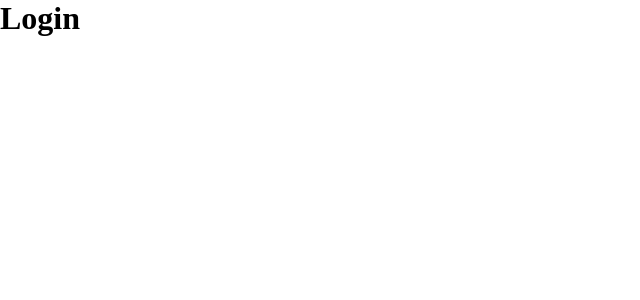
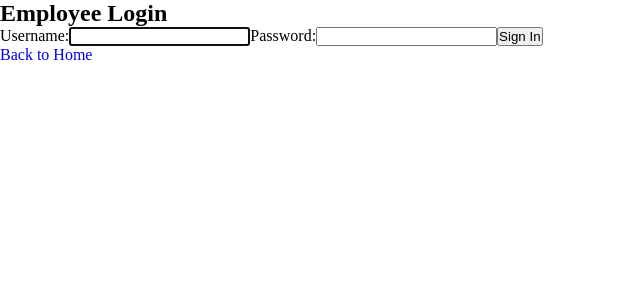
Before and after one commit to Neil-McCarthy/Trinkets-for-Trade, a React (Create React App) app in the folder frontend/: page /login in a window 1280 px wide. Shown: the top 300 px of the page, without its empty margins (0-640 px from the left). Built offline with nearby package versions, Linux system fonts and the light colour scheme.

Commit message:
create auth token on login/remove on logout

```diff
--- a/frontend/src/app/store.js
+++ b/frontend/src/app/store.js
@@ -1,10 +1,12 @@
 import { configureStore } from "@reduxjs/toolkit";
 import { apiSlice } from './api/apiSlice';
 import { setupListeners } from "@reduxjs/toolkit/dist/query";
+import authReducer from '../features/auth/authSlice';
 
 export const store = configureStore({
     reducer: {
         [apiSlice.reducerPath]: apiSlice.reducer,
+        auth: authReducer
     },
     middleware: getDefaultMiddleware =>
         getDefaultMiddleware().concat(apiSlice.middleware),
--- a/frontend/src/components/common/Nav.js
+++ b/frontend/src/components/common/Nav.js
@@ -1,6 +1,28 @@
-import {Link} from 'react-router-dom';
+import { useEffect } from 'react'
+import {Link, useNavigate} from 'react-router-dom';
+import { useSendLogoutMutation } from '../../features/auth/authApiSlice';
+
 
 const Nav = () => {
+
+    const navigate = useNavigate()
+
+    const [sendLogout, {
+        isLoading,
+        isSuccess,
+        isError,
+        error
+    }] = useSendLogoutMutation()
+
+    useEffect(() => {
+        if (isSuccess) navigate('/')
+    }, [isSuccess, navigate])
+
+    if (isLoading) return <p>Logging Out...</p>
+
+    if (isError) return <p>Error: {error.data?.message}</p>
+
+
     return (
         <nav>
             <ul>
@@ -8,6 +30,7 @@
                 <Link to='/'>Trinkets</Link>
                 <Link to='/users/newUser'>Sign Up</Link>
                 <Link to='/login'>Login</Link>
+                <button onClick={sendLogout}>Logout</button>
                 <Link to='/users/usersList'>All users</Link>
             </ul>
         </nav>
--- a/frontend/src/features/auth/Login.js
+++ b/frontend/src/features/auth/Login.js
@@ -1,7 +1,98 @@
+import { useRef, useState, useEffect } from 'react'
+import { useNavigate, Link } from 'react-router-dom'
+
+import { useDispatch } from 'react-redux'
+import { setCredentials } from './authSlice'
+import { useLoginMutation } from './authApiSlice'
+
+
 const Login = () => {
-    return (
-        <h1>Login</h1>
+    const userRef = useRef()
+    const errRef = useRef()
+    const [username, setUsername] = useState('')
+    const [password, setPassword] = useState('')
+    const [errMsg, setErrMsg] = useState('')
+
+    const navigate = useNavigate()
+    const dispatch = useDispatch()
+
+    const [login, { isLoading }] = useLoginMutation()
+
+    useEffect(() => {
+        userRef.current.focus()
+    }, [])
+
+    useEffect(() => {
+        setErrMsg('');
+    }, [username, password])
+
+
+    const handleSubmit = async (e) => {
+        e.preventDefault()
+        try {
+            const { accessToken } = await login({ username, password }).unwrap()
+            dispatch(setCredentials({ accessToken }))
+            setUsername('')
+            setPassword('')
+            navigate('/users/usersList')
+        } catch (err) {
+            if (!err.status) {
+                setErrMsg('No Server Response');
+            } else if (err.status === 400) {
+                setErrMsg('Missing Username or Password');
+            } else if (err.status === 401) {
+                setErrMsg('Unauthorized');
+            } else {
+                setErrMsg(err.data?.message);
+            }
+            errRef.current.focus();
+        }
+    }
+
+    const handleUserInput = (e) => setUsername(e.target.value)
+    const handlePwdInput = (e) => setPassword(e.target.value)
+
+
+    if (isLoading) return <p>Loading...</p>
+
+    const content = (
+        <section className="public">
+            <header>
+                <h1>Employee Login</h1>
+            </header>
+            <main>
+                <p ref={errRef} aria-live="assertive">{errMsg}</p>
+
+                <form onSubmit={handleSubmit}>
+                    <label htmlFor="username">Username:</label>
+                    <input
+                        type="text"
+                        id="username"
+                        ref={userRef}
+                        value={username}
+                        onChange={handleUserInput}
+                        autoComplete="off"
+                        required
+                    />
+
+                    <label htmlFor="password">Password:</label>
+                    <input
+                        type="password"
+                        id="password"
+                        onChange={handlePwdInput}
+                        value={password}
+                        required
+                    />
+                    <button>Sign In</button>
+                </form>
+            </main>
+            <footer>
+                <Link to="/">Back to Home</Link>
+            </footer>
+        </section>
     )
+
+    return content
 }
 
 export default Login;
--- /dev/null
+++ b/frontend/src/features/auth/authApiSlice.js
@@ -0,0 +1,43 @@
+import { apiSlice } from "../../app/api/apiSlice"
+import { logOut } from "./authSlice"
+
+export const authApiSlice = apiSlice.injectEndpoints({
+    endpoints: builder => ({
+        login: builder.mutation({
+            query: credentials => ({
+                url: '/auth',
+                method: 'POST',
+                body: { ...credentials }
+            })
+        }),
+        sendLogout: builder.mutation({
+            query: () => ({
+                url: '/auth/logout',
+                method: 'POST',
+            }),
+            async onQueryStarted(arg, { dispatch, queryFulfilled }) {
+                try {
+                    //const { data } =
+                    await queryFulfilled
+                    //console.log(data)
+                    dispatch(logOut())
+                    dispatch(apiSlice.util.resetApiState())
+                } catch (err) {
+                    console.log(err)
+                }
+            }
+        }),
+        refresh: builder.mutation({
+            query: () => ({
+                url: '/auth/refresh',
+                method: 'GET',
+            })
+        }),
+    })
+})
+
+export const {
+    useLoginMutation,
+    useSendLogoutMutation,
+    useRefreshMutation,
+} = authApiSlice
--- /dev/null
+++ b/frontend/src/features/auth/authSlice.js
@@ -0,0 +1,21 @@
+import { createSlice } from '@reduxjs/toolkit';
+
+const authSlice = createSlice({
+    name: 'auth',
+    initialState: { token: null },
+    reducers: {
+        setCredentials: (state, action) => {
+            const { accessToken } = action.payload
+            state.token = accessToken
+        },
+        logOut: (state, action) => {
+            state.token = null
+        },
+    }
+})
+
+export const { setCredentials, logOut } = authSlice.actions
+
+export default authSlice.reducer
+
+export const selectCurrentToken = (state) => state.auth.token
--- a/frontend/src/index.css
+++ b/frontend/src/index.css
@@ -28,12 +28,16 @@
   list-style: none;
   height: 100%;
 }
-nav a {
+nav a, nav button {
   padding: 1em;
   font-size: 110%;
   color: black;
 }
-nav a:hover {
+nav button {
+  background: none;
+  border: 0;
+}
+nav a:hover, nav button:hover {
   transition: .5s;
   background-color: azure;
 }
```
Also changed, not shown: 2 other files (tests, documents, lock files or other folders).
